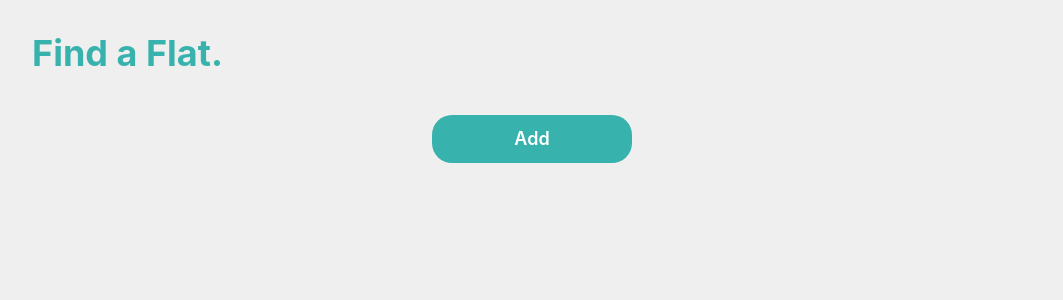
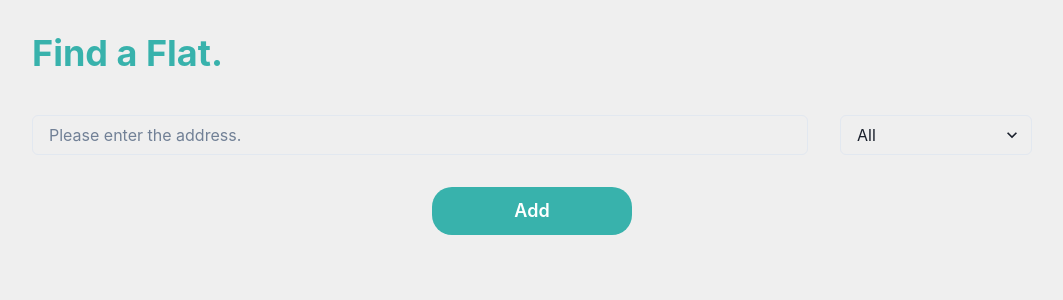
Before and after one commit to ayakamiyake7/apartment_for_rent_service, a Next.js app: page / in a window 1280 px wide. Shown: the top 300 px of the page, without its empty margins (108-1171 px from the left). Built offline with nearby package versions, Linux system fonts and the light colour scheme.

Commit message:
#12 Add design

```diff
--- a/pages/index.js
+++ b/pages/index.js
@@ -6,8 +6,11 @@ import {
   Button,
   Container,
   Flex,
+  FormControl,
   GridItem,
   Heading,
+  Input,
+  Select,
   Text,
 } from "@chakra-ui/react";
 
@@ -37,12 +40,28 @@ export default function Home() {
           base: "calc(100% - 40px)",
           md: 1000,
         }}
-        m="auto"
+        m={{ base: "0 auto", md: "auto" }}
         py={8}
       >
         <Heading as="h1" size="xl" mb={10} color="teal.400">
           Find a Flat.
         </Heading>
+
+        <Flex direction={{ base: "column", md: "row" }}>
+          <Input
+            placeholder="Please enter the address."
+            mr={{ base: 0, md: 8 }}
+            mb={{ base: 4, md: 0 }}
+            w={{ base: "100%", md: "calc(100% - ((25% + 16em))" }}
+          />
+          <Select w={{ base: "100%", md: "25%" }} mx="auto" mb={8}>
+            <option value="all">All</option>
+            <option value="flat">Flat</option>
+            <option value="detached">Detached</option>
+            <option value="semi-detached">Semi-detached</option>
+            <option value="Terraced">Terraced</option>
+          </Select>
+        </Flex>
 
         <Link href="/create">
           <Button
```
